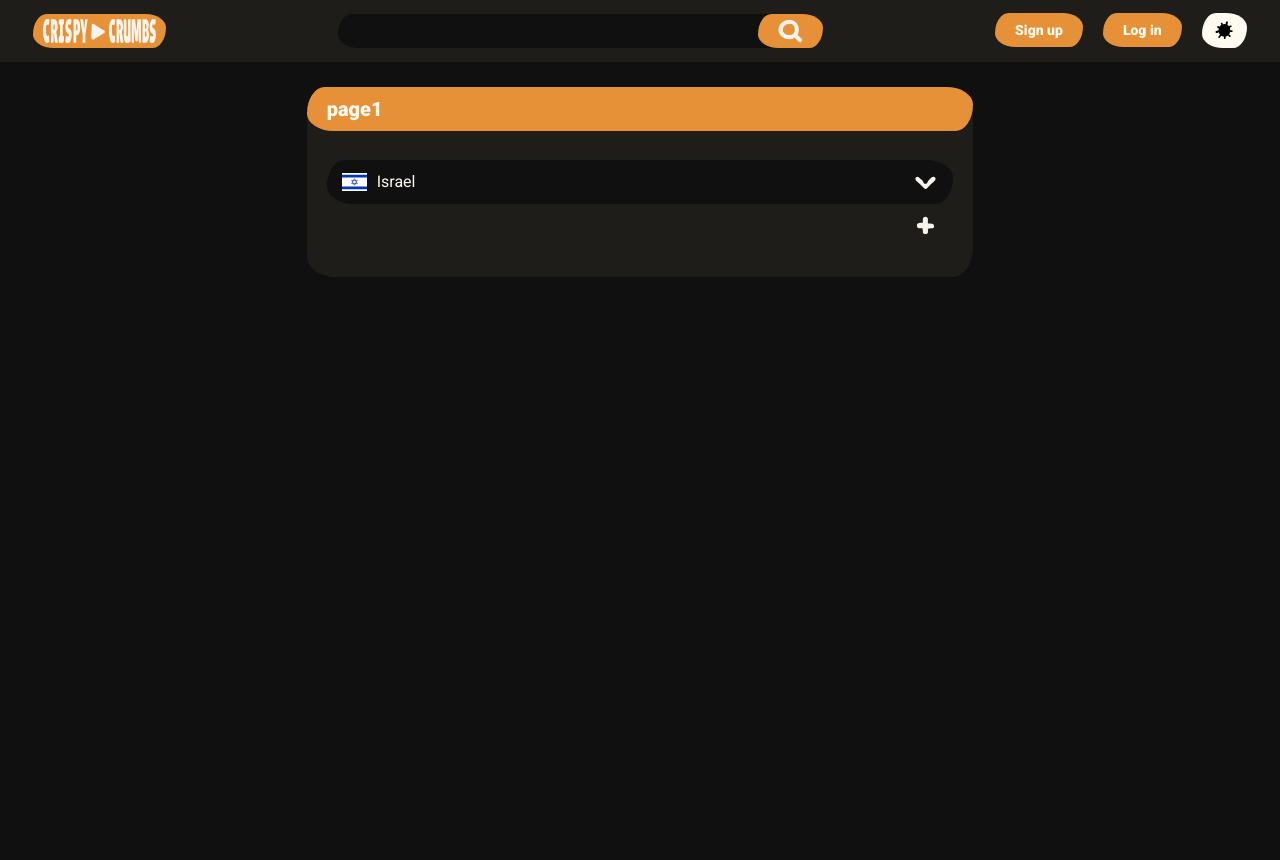
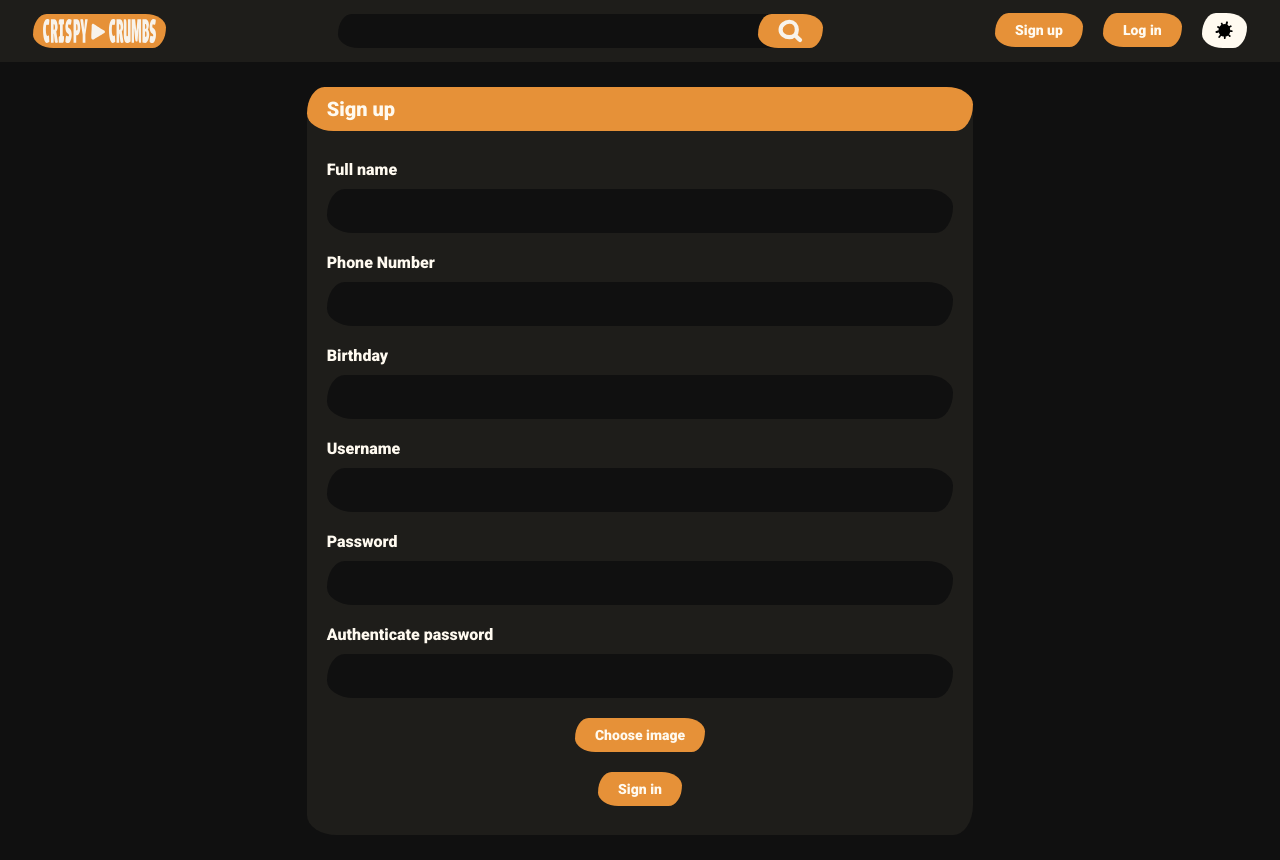
Before and after one commit to Mzhenian/CrispyCrumbsWeb, a React (Create React App) app: page /signup in a window 1280 px wide. Before the commit the page ends 800 px from the top, so only its background shows below. Built offline with nearby package versions, Linux system fonts and the light colour scheme.

Commit message:
Signup in branch

```diff
--- a/src/pages/signup/SignUp.css
+++ b/src/pages/signup/SignUp.css
@@ -0,0 +1,28 @@
+#signup-container {
+    width: 200px;
+    display: flex;
+    flex-direction: column;
+}
+
+.field-container {
+    display: flex;
+    flex-direction: column;
+    gap: 10px;
+}
+
+.buttons-container {
+    display: flex;
+    gap: 20px;
+    align-self: center;
+}
+
+form {
+    display: flex;
+    margin: 0px;
+    padding: 0px;
+}
+
+.linear-layout {
+    display: flex;
+    justify-content: space-between;
+}
--- a/src/pages/signup/SignUp.js
+++ b/src/pages/signup/SignUp.js
@@ -4,8 +4,9 @@ import DropDownMenu from "../../components/Inputs/DropDownMenu.js";
 import ListInput from "../../components/Inputs/ListInput.js";
 import { countries } from "../../components/Inputs/CountriesListsData.js";
 import Container from "../../components/container/Container.js";
+import GenericButton from "../../components/buttons/GenericButton.js";
 
-const Home = () => {
+const SignUp = () => {
   const { theme } = useContext(ThemeContext);
   const [formData, setFormData] = useState({
     destination: "Israel",
@@ -21,20 +22,91 @@ const Home = () => {
     });
   };
 
+  const handleSubmit = (e) => {
+    e.preventDefault();
+    console.log("Form submitted:", formData);
+    // Add your form submission logic here
+    // window.location.href = `${serverLink}?name=${formData.links}`;
+  };
+
   return (
-    <div className={`page page-${theme}`}>
-      <Container title={"page1"} width={"1000px"}>
-        <DropDownMenu
-          name="destination"
-          arr={countries}
-          value={formData.destination}
-          showFlag={true}
-          action={handleInputChange}
-        />
-        <ListInput list={formData.hashtags} listName="hashtags" action={handleInputChange} editMode={true} />
+    <div className={`page ${theme}`}>
+      <Container title={"Sign up"} containerStyle={"signup-container"}>
+        <form onSubmit={handleSubmit}>
+          <div className="field-container">
+            <b>Full name</b>
+            <input
+              className={`field ${theme}`}
+              name="fullName"
+              value={formData.username}
+              onChange={handleInputChange}
+            />
+          </div>
+          <div className="field-container">
+            <b>Phone Number</b>
+            <input
+              className={`field ${theme}`}
+              name="phoneNumber"
+              value={formData.username}
+              onChange={handleInputChange}
+            />
+          </div>
+          <div className="field-container">
+            <b>Birthday</b>
+            <input
+              className={`field ${theme}`}
+              name="birthday"
+              value={formData.username}
+              onChange={handleInputChange}
+            />
+          </div>
+          <div className="field-container">
+            <b>Username</b>
+            <input
+              className={`field ${theme}`}
+              name="username"
+              value={formData.username}
+              onChange={handleInputChange}
+            />
+          </div>
+          <div className="field-container">
+            <b>Password</b>
+            <input
+              className={`field ${theme}`}
+              name="password"
+              type="password"
+              value={formData.password}
+              onChange={handleInputChange}
+            />
+          </div>
+          <div className="field-container">
+            <b>Authenticate password</b>
+            <input
+              className={`field ${theme}`}
+              name="password_auth"
+              type="password"
+              value={formData.password}
+              onChange={handleInputChange}
+            />
+          </div>
+          <div className="buttons-container">
+            <GenericButton
+              text="Choose image"
+              type="submit"
+              onClick={handleSubmit}
+            />
+          </div>
+          <div className="buttons-container">
+            <GenericButton
+              text="Sign in"
+              type="submit"
+              onClick={handleSubmit}
+            />
+          </div>
+        </form>
       </Container>
     </div>
   );
 };
 
-export default Home;
+export default SignUp;
```
